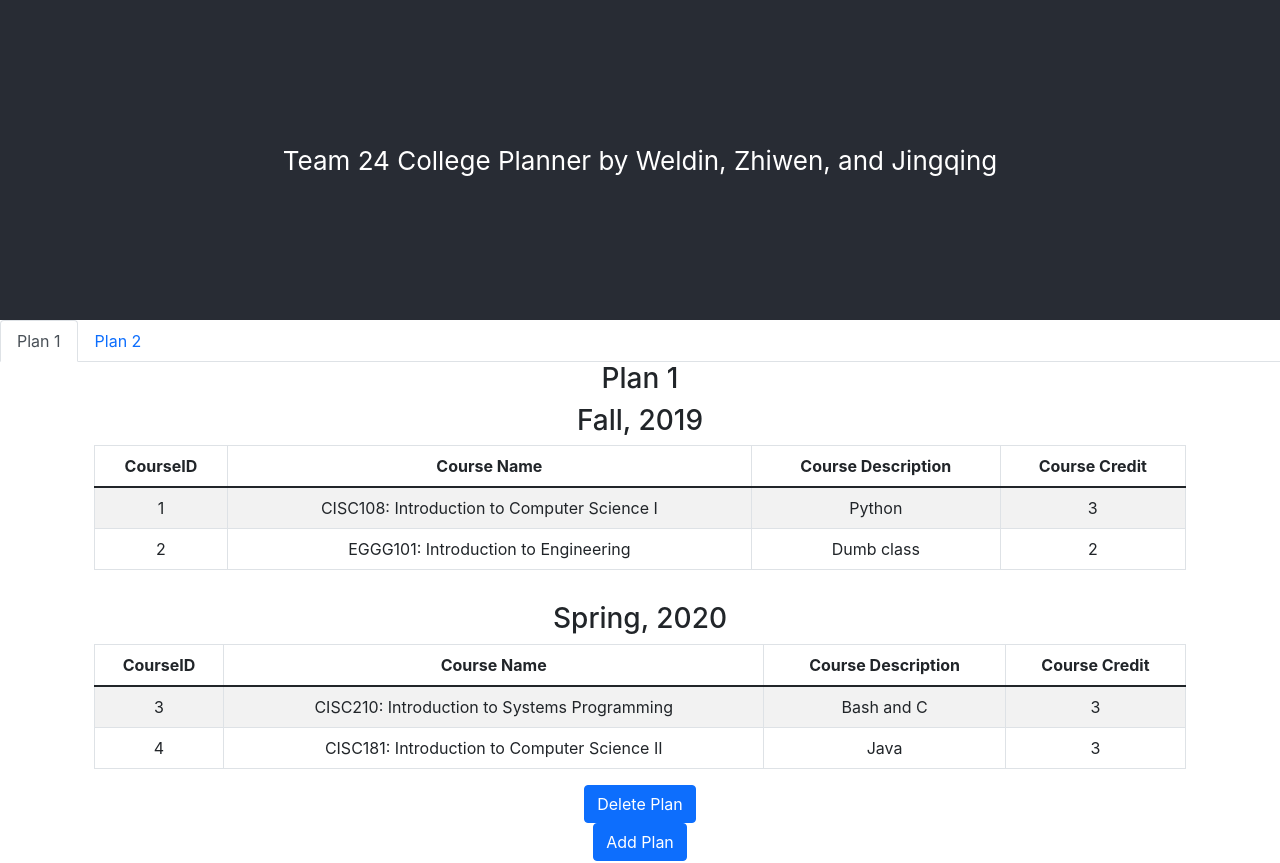
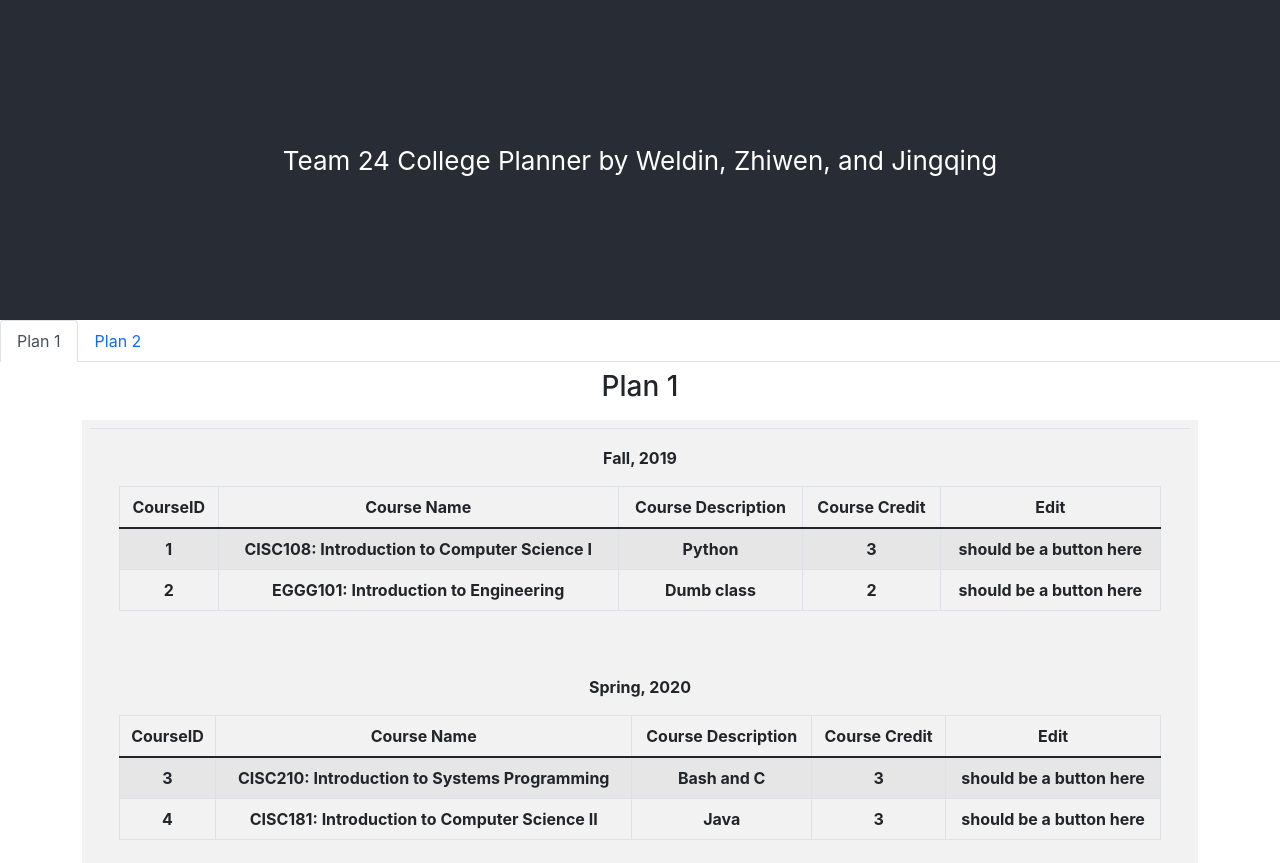
Before and after one commit to UD-CISC275-S22/cis-scheduler-team24, a React (Create React App) app: page / in a window 1280 px wide. Shown: the top 863 px of the page. Built offline with nearby package versions, Linux system fonts and the light colour scheme.

Commit message:
make courses contents under semester table

```diff
--- a/src/components/listCourses.tsx
+++ b/src/components/listCourses.tsx
@@ -3,11 +3,11 @@ import { Table } from "react-bootstrap";
 import { Course } from "../interfaces/course";
 //import { ViewCourse } from "./viewCourse";
 
-export function ListCourses({
-    semesterCourses
-}: {
+interface Courses {
     semesterCourses: Course[];
-}): JSX.Element {
+}
+
+export function ListCourses({ semesterCourses }: Courses): JSX.Element {
     const [courses] = useState<Course[]>(semesterCourses);
 
     return (
@@ -19,6 +19,7 @@ export function ListCourses({
                         <th>Course Name</th>
                         <th>Course Description</th>
                         <th>Course Credit</th>
+                        <th>Edit</th>
                     </tr>
                 </thead>
                 <tbody>
@@ -28,6 +29,7 @@ export function ListCourses({
                             <td>{course.name}</td>
                             <td>{course.description}</td>
                             <td>{course.credits}</td>
+                            <td>should be a button here</td>
                         </tr>
                     ))}
                 </tbody>
--- a/src/components/listSemesters.tsx
+++ b/src/components/listSemesters.tsx
@@ -1,5 +1,5 @@
 import React, { useState } from "react";
-import { Stack } from "react-bootstrap";
+import { Table } from "react-bootstrap";
 import { Semester } from "../interfaces/semester";
 import { ViewSemester } from "./viewSemester";
 
@@ -12,13 +12,19 @@ export function ListSemesters({
 
     return (
         <div>
-            <Stack gap={3}>
-                {semesters.map((semester: Semester) => (
-                    <div key={semester.id}>
-                        <ViewSemester semester={semester}></ViewSemester>
-                    </div>
-                ))}
-            </Stack>
+            <Table striped bordered hover>
+                <tr>
+                    <th>
+                        {semesters.map((semester: Semester) => (
+                            <div key={semester.id}>
+                                <ViewSemester
+                                    semester={semester}
+                                ></ViewSemester>
+                            </div>
+                        ))}
+                    </th>
+                </tr>
+            </Table>
         </div>
     );
 }
--- a/src/components/viewCourse.tsx
+++ b/src/components/viewCourse.tsx
@@ -1,12 +1,11 @@
 import React from "react";
-import { Col, Container, Row, Table } from "react-bootstrap";
+import { Col, Container, Row } from "react-bootstrap";
 import { Course } from "../interfaces/course";
 
 export function ViewCourse({ course }: { course: Course }): JSX.Element {
     return (
         <div>
             <Container>
-                <Table striped borderless hover>
                 <tbody>
                     <tr>
                         <td>
@@ -19,7 +18,6 @@ export function ViewCourse({ course }: { course: Course }): JSX.Element {
                         </td>
                     </tr>
                 </tbody>
-                </Table>
             </Container>
         </div>
     );
--- a/src/components/viewPlan.tsx
+++ b/src/components/viewPlan.tsx
@@ -1,5 +1,5 @@
 import React, { useState } from "react";
-import { Container, Button } from "react-bootstrap";
+import { Container, Button, Table } from "react-bootstrap";
 import { Plan } from "../interfaces/plan";
 import { Semester } from "../interfaces/semester";
 import { ListSemesters } from "./listSemesters";
@@ -20,8 +20,24 @@ export function ViewPlan({
     return (
         <div>
             <Container>
-                <h3>{plan.name}</h3>
-                <ListSemesters planSemesters={semesters}></ListSemesters>
+                <Table striped borderless>
+                    <thead>
+                        <tr>
+                            <th>
+                                <h3>{plan.name}</h3>
+                            </th>
+                        </tr>
+                    </thead>
+                    <tbody>
+                        <tr>
+                            <td>
+                                <ListSemesters
+                                    planSemesters={semesters}
+                                ></ListSemesters>
+                            </td>
+                        </tr>
+                    </tbody>
+                </Table>
                 <Button onClick={removePlan}>Delete Plan</Button>
             </Container>
         </div>
--- a/src/components/viewSemester.tsx
+++ b/src/components/viewSemester.tsx
@@ -1,6 +1,6 @@
 import React from "react";
 import { useState } from "react";
-import { Container } from "react-bootstrap";
+import { Container, Table } from "react-bootstrap";
 import { Semester } from "../interfaces/semester";
 import { Course } from "../interfaces/course";
 import { ListCourses } from "./listCourses";
@@ -10,16 +10,32 @@ export function ViewSemester({
 }: {
     semester: Semester;
 }): JSX.Element {
-    const [courses] = useState<Course[]>(semester.courses);
+    const [courses /*, setcourses*/] = useState<Course[]>(semester.courses);
     const [semesterName /*, setSemesterName*/] = useState<string>(
         semester.session + ", " + semester.year
     );
 
+    // function Removeds(name: string) {
+    //     setcourses(courses.filter((f: Course): boolean => f.name !== name));
+    // }
+
     return (
         <div>
             <Container>
-                <h3>{semesterName}</h3>
-                <ListCourses semesterCourses={courses}></ListCourses>
+                <Table striped borderless hover>
+                    <thead>
+                        <tr>
+                            <th>{semesterName}</th>
+                        </tr>
+                        <tr>
+                            <th>
+                                <ListCourses
+                                    semesterCourses={courses}
+                                ></ListCourses>
+                            </th>
+                        </tr>
+                    </thead>
+                </Table>
             </Container>
         </div>
     );
```
Lines whose indentation alone changed are shown as unchanged.
